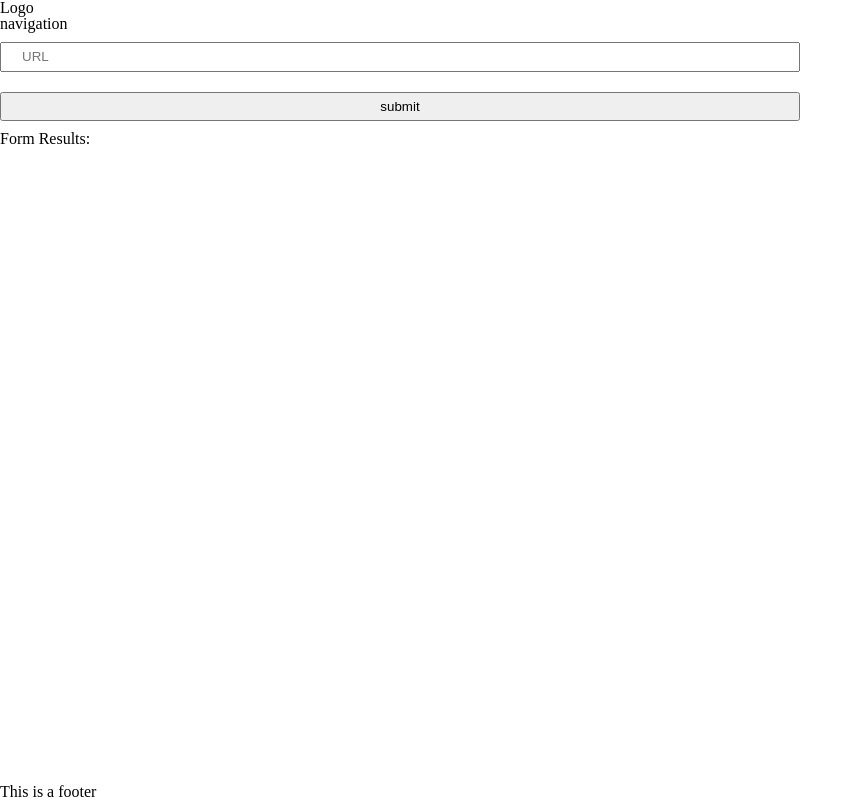
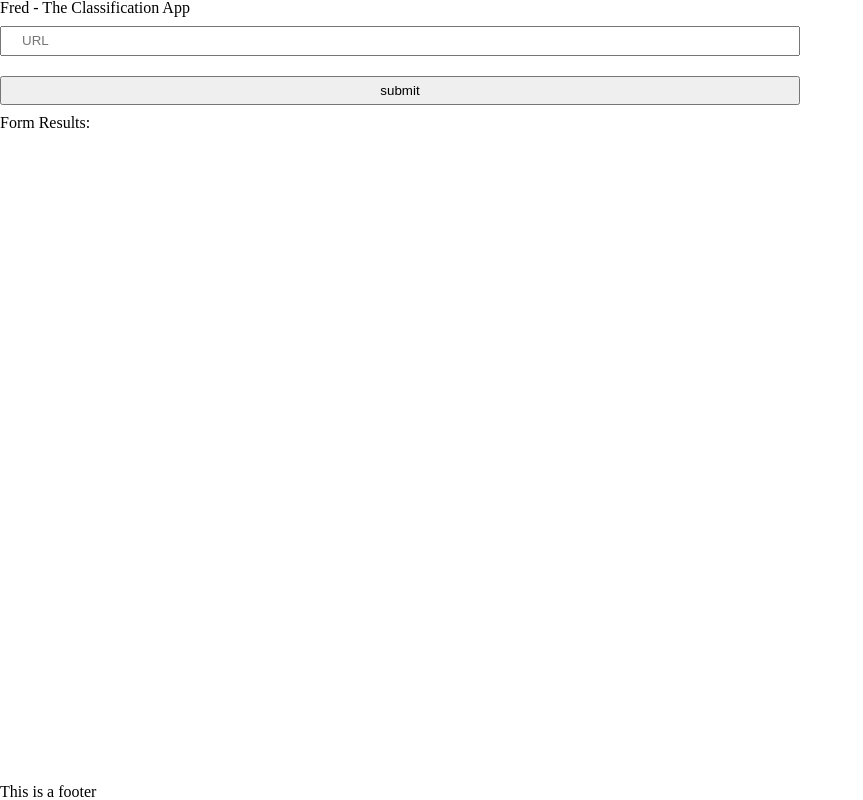
Before and after one commit to ProcureEminenceMB/Udacity-Project-NLP, a website built with webpack: page src/client/views/index.html in a window 1280 px wide. Shown: the whole page, without its empty margins (0-863 px from the left). Built offline with nearby package versions, Linux system fonts and the light colour scheme.

Commit message:
Removed Unused Elements & Added App Name

```diff
--- a/src/client/views/index.html
+++ b/src/client/views/index.html
@@ -9,17 +9,14 @@
 	<body>
 
 		<header>
-			<div class="">
-				Logo
-			</div>
-			<div class="">
-				navigation
+			<div id="AppName">
+				<h1>Fred - The Classification App</h1>
 			</div>
 		</header>
 
 		<main>
 			<section>
-				<form class="" onsubmit="return App.handleSubmit(event)">
+				<form class="" onsubmit="return App.handleSubmit( event )">
 					<input id="URL" type="text" name="input" value="" placeholder="URL">
 					<input type="submit" name="" value="submit" onclick="return App.handleSubmit( event )" onsubmit="return App.handleSubmit( event )">
 				</form>
```
